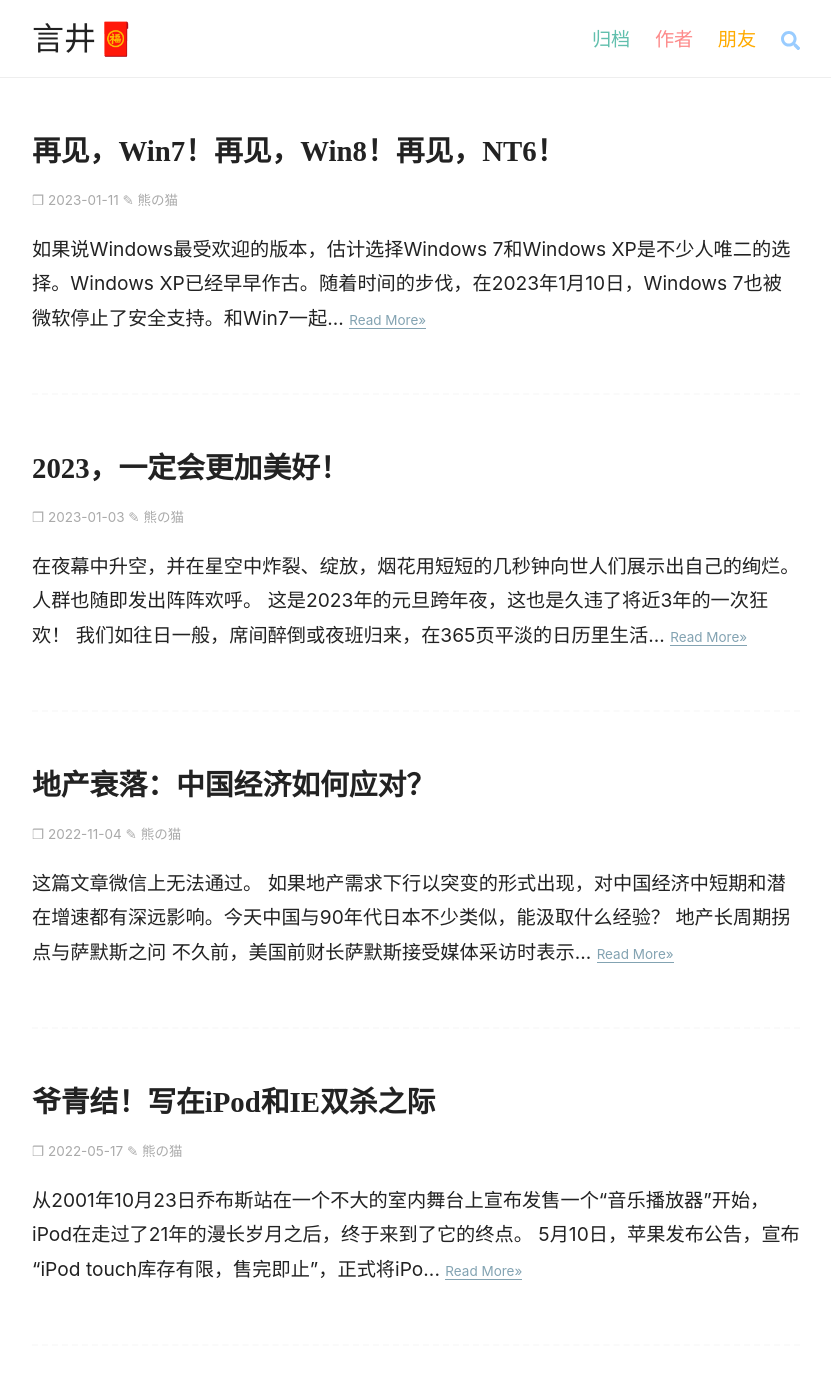
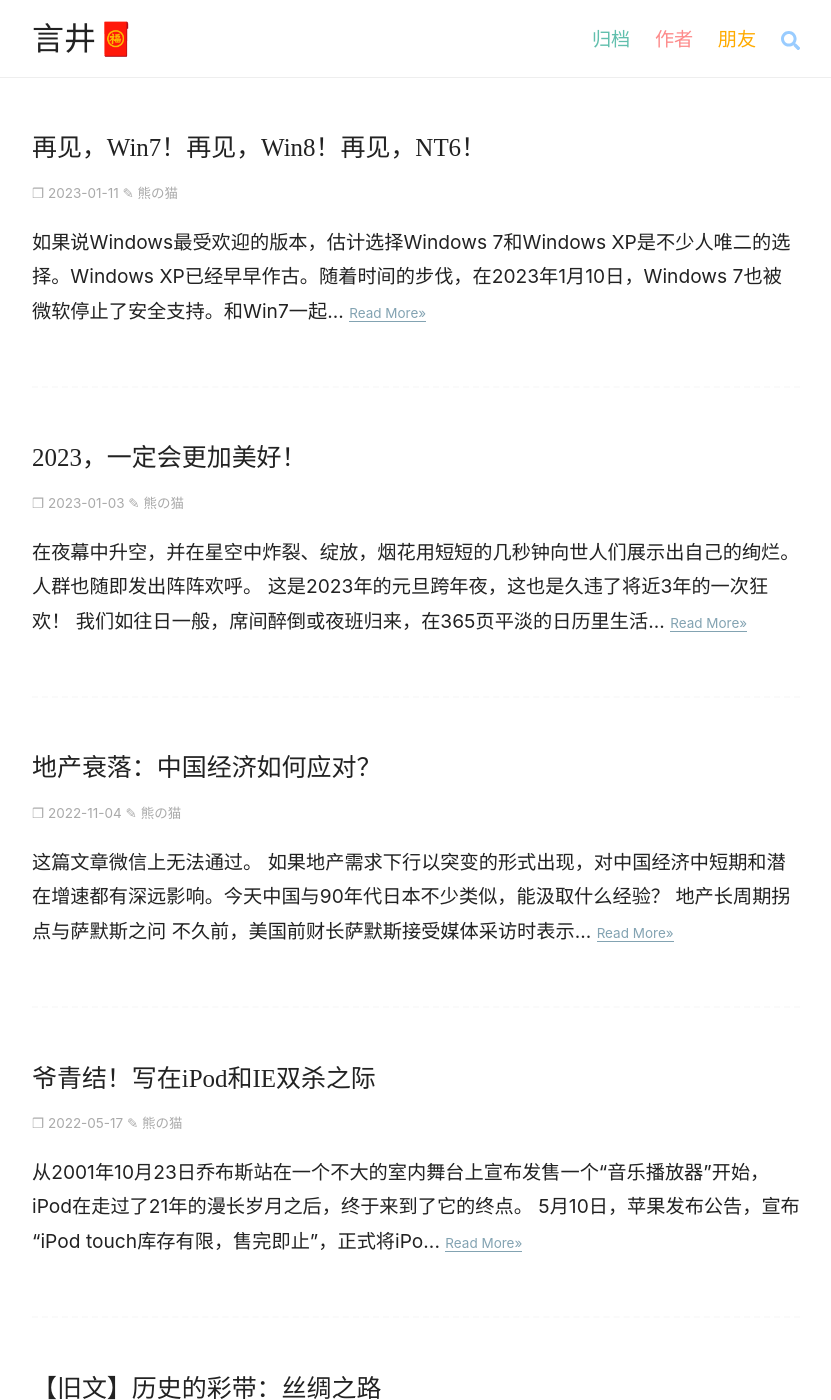
Before and after one commit to ColinAZ/blog, a Jekyll site: the page built from index.html, in a window 1280 px wide and 1400 px high. Shown: the whole window, without its empty margins (224-1055 px from the left). Built offline with Jekyll 4.4.1, drawn with Linux system fonts in a browser that asks for light colours; some web fonts are replaced; the list of posts is cut into pages by our own code; comment, search, counter and statistics services are not loaded; a style sheet for code colours, icons or effects is not loaded.

Commit message:
又换标题字体了

```diff
--- a/_includes/head.html
+++ b/_includes/head.html
@@ -13,6 +13,7 @@
   <link rel="dns-prefetch" href="//cravatar.cn">
   <link rel="dns-prefetch" href="//lib.baomitu.com">
   <link rel="dns-prefetch" href="//files.oicp.io">
+  <link crossorigin="anonymous" integrity="sha512-6rTdL2rVgKspwuGwkscpANImWzThuYxDi2MD6S37xJdmuRwku0FFu44GrnSy5ymAoKUGQwoN+c7K1VM3ID9UIg==" href="//lib.baomitu.com/lxgw-wenkai-screen-webfont/1.6.0/lxgwwenkaiscreen.min.css" rel="stylesheet">
   <link rel="stylesheet" href="/main.min.css">
   <link rel="apple-touch-icon" sizes="180x180" href="//files.oicp.io/icons/apple-touch-icon.png">
   <link rel="icon" type="image/png" sizes="32x32" href="//files.oicp.io/icons/favicon-32x32.png">
```
Also changed, not shown: main.min.css.
